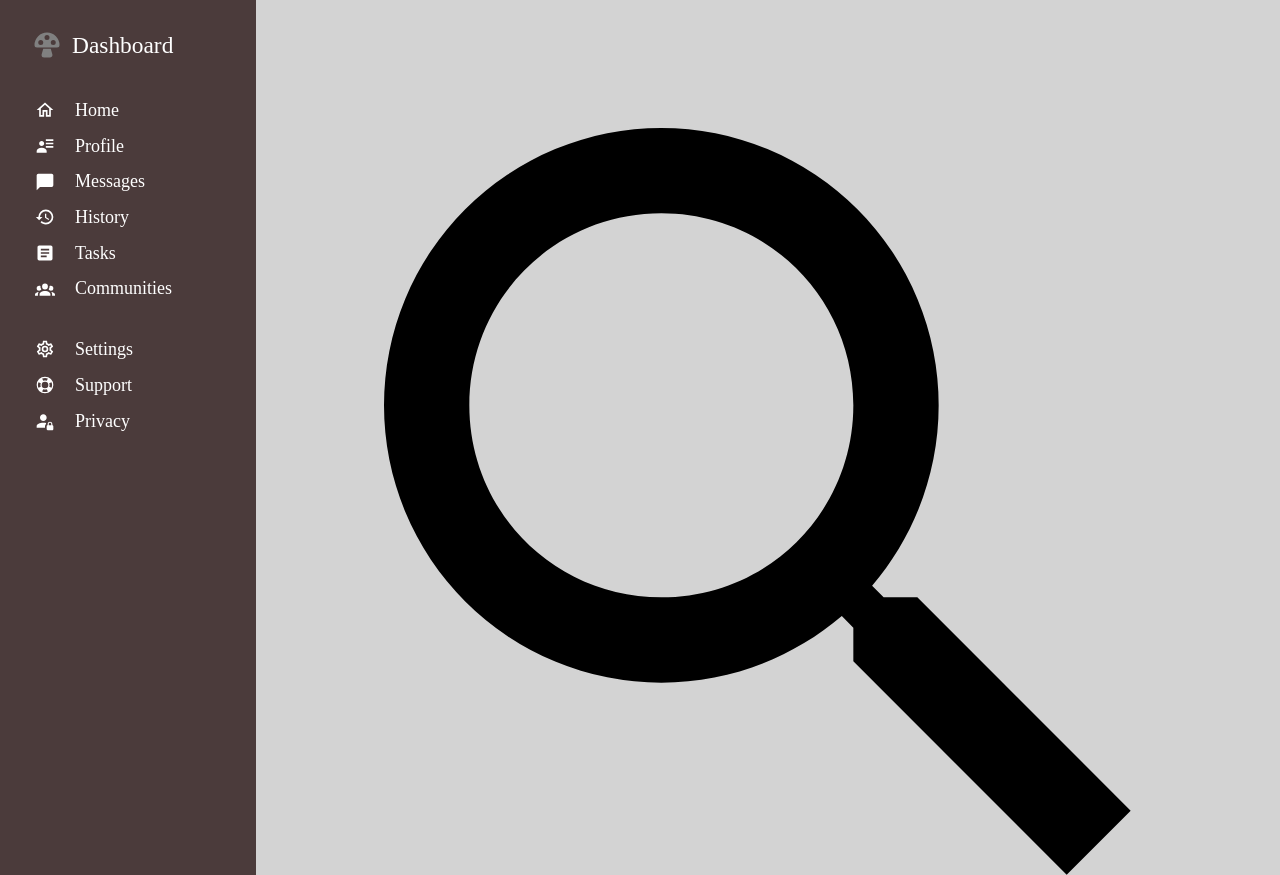
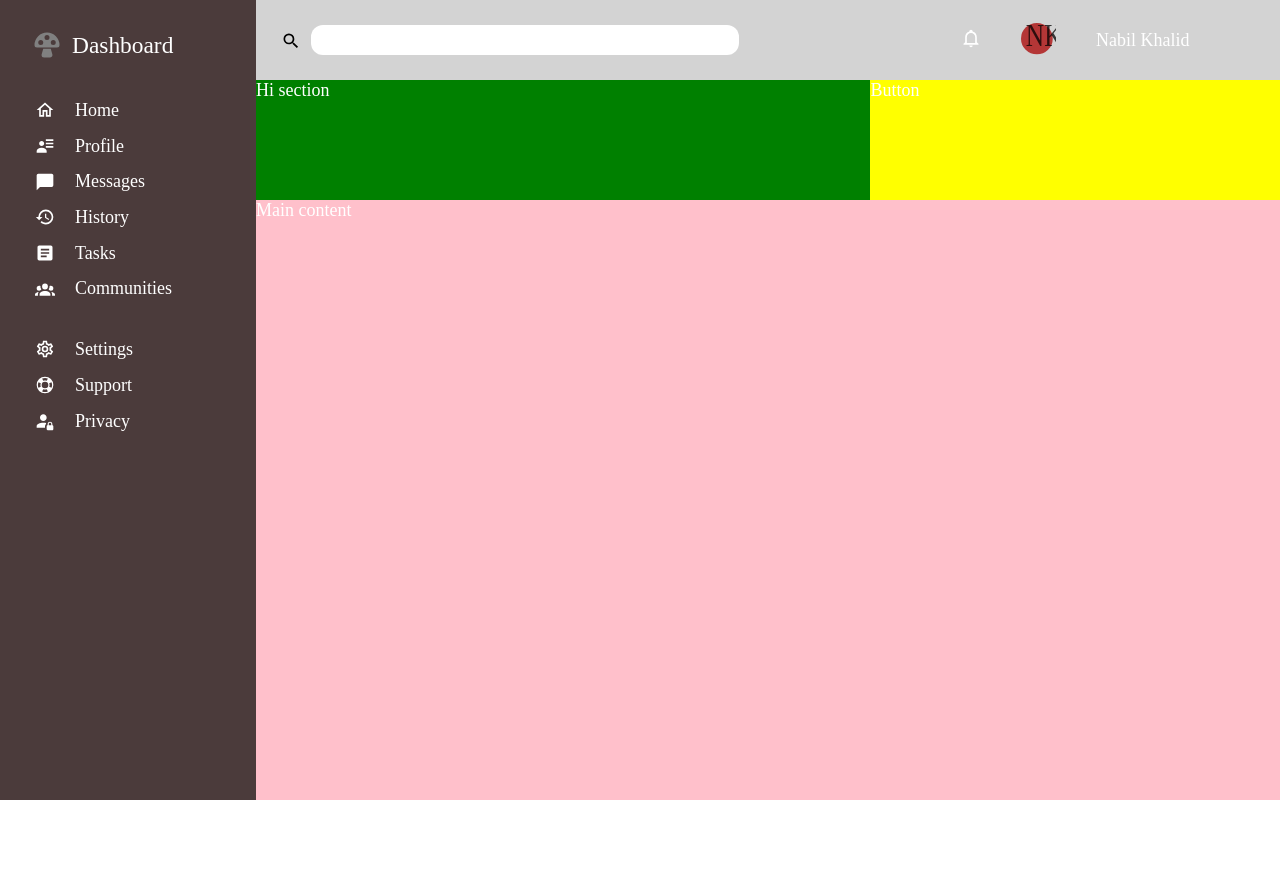
Before and after one commit to nabelk/admin-dashboard, a plain HTML site: page index.html in a window 1280 px wide. Shown: the top 875 px of the page. After the commit the page ends 800 px from the top, so only its background shows below. Drawn offline with Linux system fonts and the light colour scheme.

Commit message:
Implement grid and flexbox props on .main-column section

```diff
--- a/style.css
+++ b/style.css
@@ -63,11 +63,52 @@ div.nav-text {
 
 #main-column {
     display: grid;
-    grid-template-rows: 1fr 4fr ;
+    grid-template-rows: 1fr 3fr ;
 }
 
-.header {
+div.header {
     background-color: lightgray;
+    display: grid;
+    grid-template-rows: 40% 60%;
+    grid-template-columns: 60% 40% ;
+}
+
+div.header > div:first-child{
+    grid-column: 1/2;
+    display: flex;
+    justify-content: flex-end;
+    align-items: center;
+    padding: 25px;
+    gap: 10px;
+}
+
+div.search svg {
+    fill: black;
+    margin-top: 6px;
+    width: 20px;
+    height: 20px;
+}
+
+div.search div:nth-child(2) {
+    width: 100%;
+}
+
+input[type="search"] {
+    width: 80%;
+    border-radius: 12px;
+    border: none;
+    padding: 5px 10px 5px 10px;
+}
+
+div.header > div:nth-child(2) {
+    display: flex;
+    justify-content: center;
+    align-items: center;
+    gap: 40px;
+}
+
+div.header > div:nth-child(4){
+    grid-column: 2;
 }
 
 .main-content {
```
